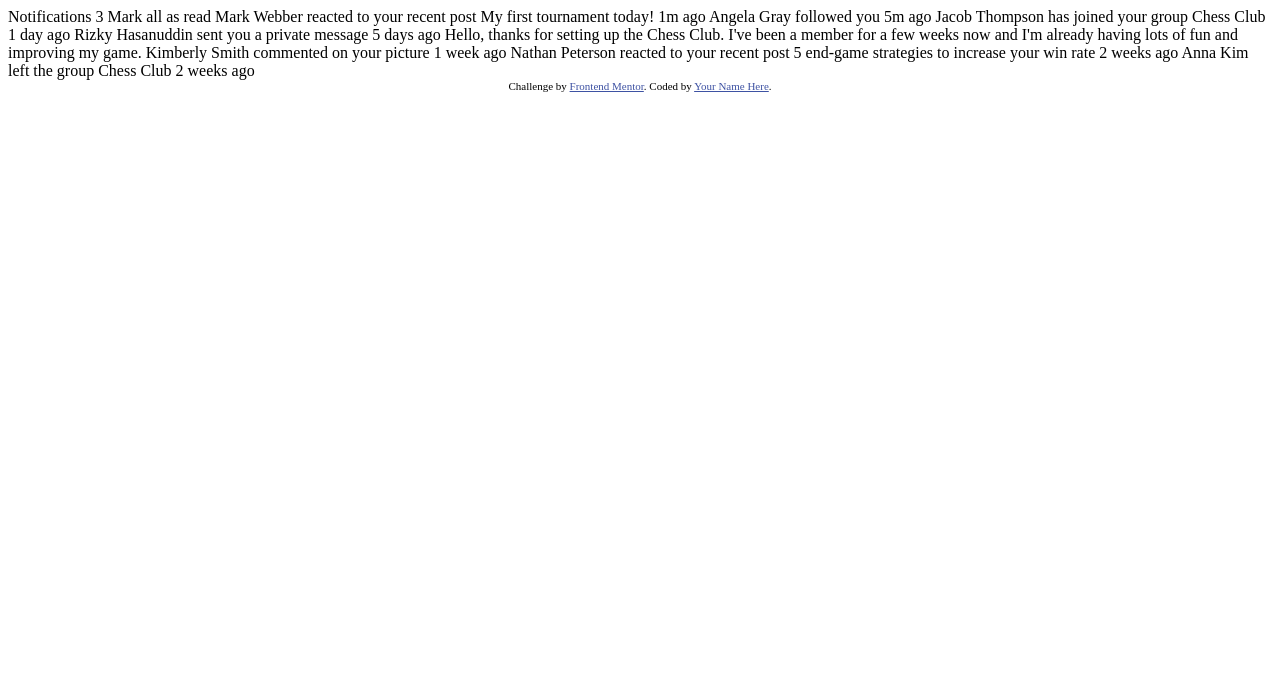
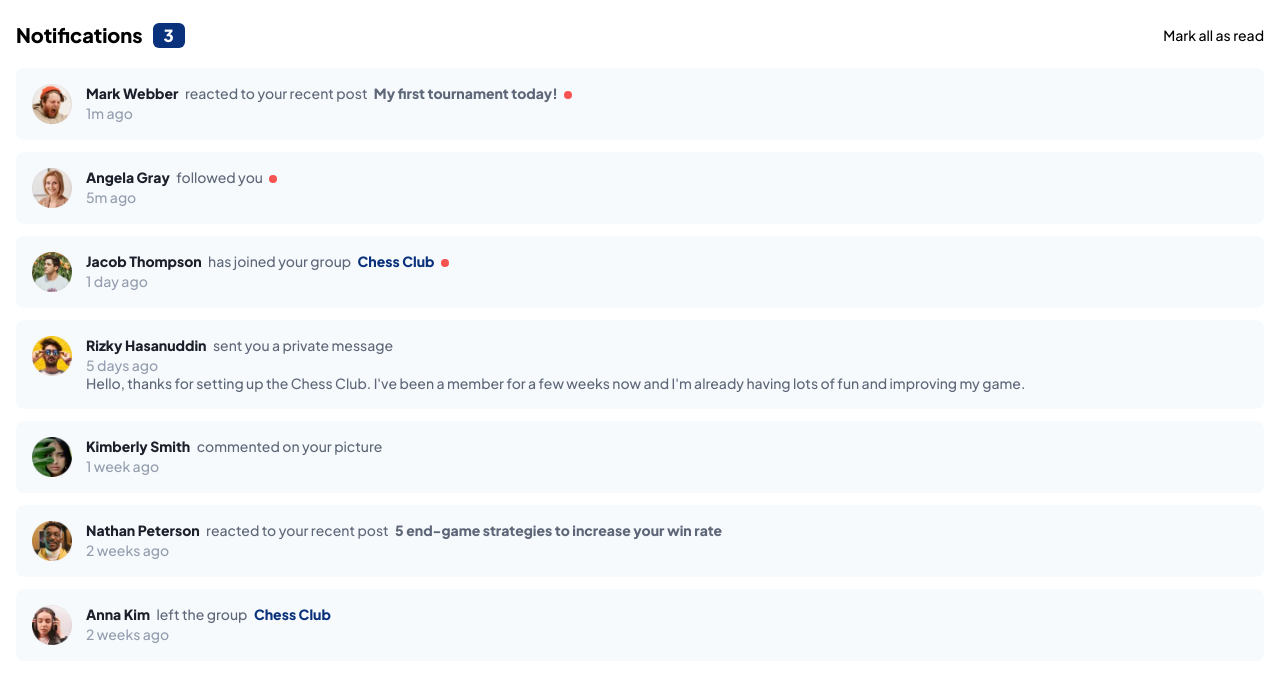
Before and after one commit to byronbyron/notifications-page, a plain HTML site: page index.html in a window 1280 px wide. Drawn offline with Linux system fonts and the light colour scheme.

Commit message:
Start adding styles

```diff
--- a/index.html
+++ b/index.html
@@ -7,45 +7,124 @@
   <link rel="icon" type="image/png" sizes="32x32" href="./images/favicon-32x32.png">
 
   <title>Frontend Mentor | Notifications page</title>
+  <meta name="description" content="Notifications page">
 
-  <!-- Feel free to remove these styles or customise in your own stylesheet 👍 -->
-  <style>
-    .attribution { font-size: 11px; text-align: center; }
-    .attribution a { color: hsl(228, 45%, 44%); }
-  </style>
+  <link rel="stylesheet" href="./style.css">
+  <script src="./app.js" defer></script>
 </head>
 <body>
 
-  Notifications 3
+  <header>
+    <div class="container">
+      <div class="title-wrapper">
+        <h1 class="title">Notifications <small class="badge">3</small></h1>
 
-  Mark all as read
+        <button class="btn-read">Mark all as read</button>
+      </div>
+    </div>
+  </header>
 
-  Mark Webber reacted to your recent post My first tournament today!
-  1m ago
+  <main>
+    <div class="container">
+      <ul class="notification-list">
+        <li class="notification-item">
+          <article class="notification-article">
+            <div class="notification-image">
+              <img src="./assets/images/avatar-mark-webber.webp" alt="Mark Webber">
+            </div>
 
-  Angela Gray followed you
-  5m ago
+            <div class="notification-body">
+              <p><span class="notification-author">Mark Webber</span> reacted to your recent post <span class="post">My first tournament today!</span> <span class="unread"><span class="sr-only">unread</span></span></p>
+              <p class="time">1m ago</p>
+            </div>
+          </article>
+        </li>
 
-  Jacob Thompson has joined your group Chess Club
-  1 day ago
+        <li class="notification-item">
+          <article class="notification-article">
+            <div class="notification-image">
+              <img src="./assets/images/avatar-angela-gray.webp" alt="Angela Gray">
+            </div>
 
-  Rizky Hasanuddin sent you a private message
-  5 days ago
-  Hello, thanks for setting up the Chess Club. I've been a member for a few weeks now and
-  I'm already having lots of fun and improving my game.
+            <div class="notification-body">
+              <p><span class="notification-author">Angela Gray</span> followed you <span class="unread"><span class="sr-only">unread</span></span></p>
+              <p class="time">5m ago</p>
+            </div>
+          </article>
+        </li>
 
-  Kimberly Smith commented on your picture
-  1 week ago
+        <li class="notification-item">
+          <article class="notification-article">
+            <div class="notification-image">
+              <img src="./assets/images/avatar-jacob-thompson.webp" alt="Jacob Thompson">
+            </div>
 
-  Nathan Peterson reacted to your recent post 5 end-game strategies to increase your win rate
-  2 weeks ago
+            <div class="notification-body">
+              <p><span class="notification-author">Jacob Thompson</span> has joined your group <span class="group">Chess Club</span> <span class="unread"><span class="sr-only">unread</span></span></p>
+              <p class="time">1 day ago</p>
+            </div>
+          </article>
+        </li>
 
-  Anna Kim left the group Chess Club
-  2 weeks ago
+        <li class="notification-item">
+          <article class="notification-article">
+            <div class="notification-image">
+              <img src="./assets/images/avatar-rizky-hasanuddin.webp" alt="Rizky Hasanuddin">
+            </div>
 
-  <div class="attribution">
+            <div class="notification-body">
+              <p><span class="notification-author">Rizky Hasanuddin</span> sent you a private message</p>
+              <p class="time">5 days ago</p>
+              <p>Hello, thanks for setting up the Chess Club. I've been a member for a few weeks now and I'm already having lots of fun and improving my game.</p>
+            </div>
+          </article>
+        </li>
+
+        <li class="notification-item">
+          <article class="notification-article">
+            <div class="notification-image">
+              <img src="./assets/images/avatar-kimberly-smith.webp" alt="Kimberly Smith">
+            </div>
+
+            <div class="notification-body">
+              <p><span class="notification-author">Kimberly Smith</span> commented on your picture</p>
+              <p class="time">1 week ago</p>
+            </div>
+          </article>
+        </li>
+
+        <li class="notification-item">
+          <article class="notification-article">
+            <div class="notification-image">
+              <img src="./assets/images/avatar-nathan-peterson.webp" alt="Nathan Peterson">
+            </div>
+
+            <div class="notification-body">
+              <p><span class="notification-author">Nathan Peterson</span> reacted to your recent post <span class="post">5 end-game strategies to increase your win rate</span></p>
+              <p class="time">2 weeks ago</p>
+            </div>
+          </article>
+        </li>
+
+        <li class="notification-item">
+          <article class="notification-article">
+            <div class="notification-image">
+              <img src="./assets/images/avatar-anna-kim.webp" alt="Anna Kim">
+            </div>
+
+            <div class="notification-body">
+              <p><span class="notification-author">Anna Kim</span> left the group <span class="group">Chess Club</span></p>
+              <p class="time">2 weeks ago</p>
+            </div>
+          </article>
+        </li>
+      </ul>
+    </div>
+  </main>
+
+  <footer class="attribution">
     Challenge by <a href="https://www.frontendmentor.io?ref=challenge" target="_blank">Frontend Mentor</a>.
-    Coded by <a href="#">Your Name Here</a>.
-  </div>
+    Coded by <a href="https://twitter.com/bwalkermills">Byron</a>.
+  </footer>
 </body>
 </html>
--- /dev/null
+++ b/style.css
@@ -0,0 +1,170 @@
+@font-face {
+    font-family: 'Plus Jakarta Sans';
+    src: url('/assets/fonts/static/PlusJakartaSans-Medium.ttf') format('truetype');
+    font-weight: normal;
+}
+
+@font-face {
+    font-family: 'Plus Jakarta Sans';
+    src: url('/assets/fonts/static/PlusJakartaSans-ExtraBold.ttf') format('truetype');
+    font-weight: bold;
+}
+
+:root {
+    --red: hsl(1, 90%, 64%);
+    --blue: hsl(219, 85%, 26%);
+
+    --white: hsl(0, 0%, 100%);
+    --very-light-grayish-blue: hsl(210, 60%, 98%);
+    --light-grayish-blue-1: hsl(211, 68%, 94%);
+    --light-grayish-blue-2: hsl(205, 33%, 90%);
+    --grayish-blue: hsl(219, 14%, 63%);
+    --dark-grayish-blue: hsl(219, 12%, 42%);
+    --very-dark-blue: hsl(224, 21%, 14%);
+}
+
+*,
+*::before,
+*::after {
+    box-sizing: border-box;
+}
+
+* {
+    margin: 0;
+}
+
+body {
+    font-family: 'Plus Jakarta Sans', sans-serif;
+    line-height: 1.3;
+    -webkit-font-smoothing: antialiased;
+}
+
+input,
+button,
+textarea,
+select {
+    font: inherit;
+}
+
+.container {
+    padding-left: 1rem;
+    padding-right: 1rem;
+}
+
+.title-wrapper {
+    display: flex;
+    align-items: center;
+    padding-top: 1.375rem;
+    padding-bottom: 1.25rem;
+}
+
+.title {
+    font-size: 1.25rem;
+    display: flex;
+    margin-right: auto;
+}
+
+.badge {
+    color: var(--white);
+    background-color: var(--blue);
+    display: flex;
+    align-items: center;
+    justify-content: center;
+    padding: 0 0.125rem;
+    width: 2rem;
+    height: 25px;
+    border-radius: 0.375rem;
+    margin-left: 0.625rem;
+    position: relative;
+    top: 1px;
+}
+
+.btn-read {
+    font-size: 0.875rem;
+    background: none;
+    border: 0;
+    padding: 0;
+}
+
+.notification-list {
+    list-style: none;
+    padding-left: 0;
+    margin: 0;
+}
+
+.notification-item {
+    display: flex;
+    align-items: center;
+    margin-bottom: 0.75rem;
+    padding: 1rem;
+    border-radius: 0.5rem;
+    background-color: var(--very-light-grayish-blue);
+}
+
+.notification-article {
+    display: flex;
+}
+
+.notification-image {
+    margin-right: 0.875rem;
+}
+
+.notification-image img {
+    display: block;
+    width: 2.5rem;
+    height: auto;
+}
+
+.notification-body .post {
+    font-weight: bold;
+    margin-left: 0.25rem;
+}
+
+.notification-body .group {
+    font-weight: bold;
+    margin-left: 0.25rem;
+    color: var(--blue);
+}
+
+.notification-body .time {
+    color: var(--grayish-blue);
+    margin-top: 0.125rem;
+}
+
+.notification-body .unread {
+    background-color: var(--red);
+    display: inline-block;
+    width: 0.5rem;
+    height: 0.5rem;
+    border-radius: 100%;
+    margin-left: 0.25rem;
+}
+
+.notification-item p {
+    font-size: 0.875rem;
+    margin: 0;
+    color: var(--dark-grayish-blue);
+
+}
+
+.notification-author {
+    font-weight: bold;
+    margin-right: 0.25rem;
+    color: var(--very-dark-blue);
+}
+
+.attribution {
+    display: none;
+}
+
+.sr-only {
+    position: absolute;
+    width: 1px;
+    height: 1px;
+    padding: 0;
+    margin: -1px;
+    overflow: hidden;
+    clip: rect(0,0,0,0);
+    white-space: nowrap;
+    border: 0;
+}
```
Also changed, not shown: app.js (added).
